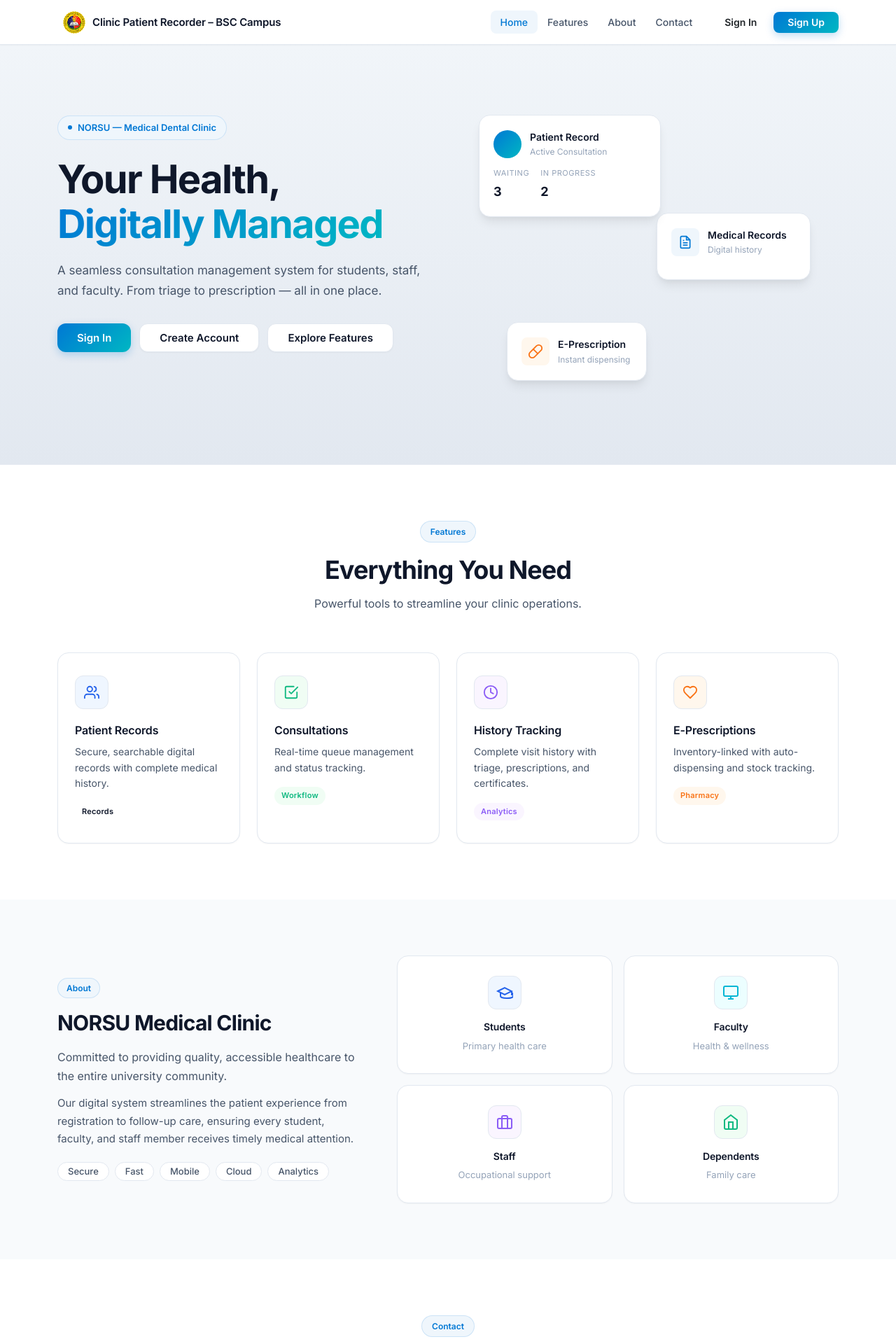
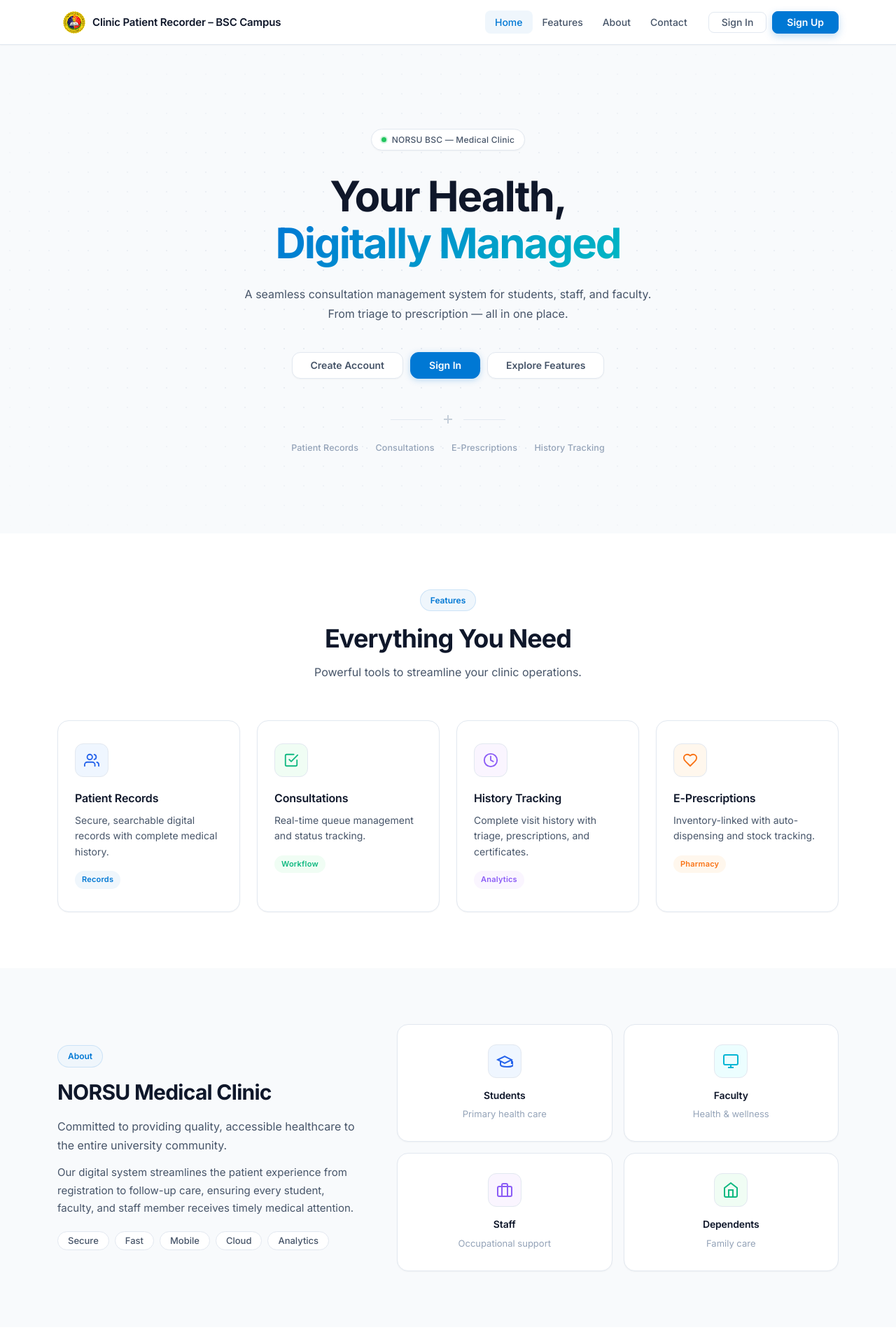
Before and after one commit to usrss/clinic_patient_recorder, a Django app: page / in a window 1280 px wide. Shown: the top 1920 px of the page at 70% size. Run offline with Django 5.2, Linux system fonts and the light colour scheme.

Commit message:
fix some minor issues and typos

```diff
--- a/accounts/templates/accounts/dashboard_admin.html
+++ b/accounts/templates/accounts/dashboard_admin.html
@@ -239,7 +239,7 @@
 
 {# ── Footer ── #}
 <p style="text-align:center;font-size:11px;color:#9ca3af;margin-top:8px;">
-  Negros Oriental State University — Medical Dental Clinic
+  Negros Oriental State University — Medical Clinic
 </p>
 
 {% endblock %}
--- a/accounts/templates/accounts/dashboard_doctor.html
+++ b/accounts/templates/accounts/dashboard_doctor.html
@@ -94,7 +94,7 @@
 </div>
 
 <p style="text-align:center;font-size:11px;color:#9ca3af;">
-  Negros Oriental State University — Medical Dental Clinic
+  Negros Oriental State University — Medical Clinic
 </p>
 
 {% endblock %}
--- a/accounts/templates/accounts/dashboard_frontdesk.html
+++ b/accounts/templates/accounts/dashboard_frontdesk.html
@@ -104,7 +104,7 @@
 </div>
 
 <p style="text-align:center;font-size:11px;color:#9ca3af;">
-  Negros Oriental State University — Medical Dental Clinic
+  Negros Oriental State University — Medical Clinic
 </p>
 
 {% endblock %}
--- a/accounts/templates/accounts/dashboard_nurse.html
+++ b/accounts/templates/accounts/dashboard_nurse.html
@@ -87,7 +87,7 @@
 </div>
 
 <p style="text-align:center;font-size:11px;color:#9ca3af;">
-  Negros Oriental State University — Medical Dental Clinic
+  Negros Oriental State University — Medical Clinic
 </p>
 
 {% endblock %}
--- a/accounts/templates/accounts/login.html
+++ b/accounts/templates/accounts/login.html
@@ -94,7 +94,7 @@
 
     {# Footer #}
     <p style="text-align:center;font-size:11px;color:#9ca3af;margin-top:24px;">
-      Negros Oriental State University — Medical Dental Clinic
+      Negros Oriental State University — Medical Clinic
     </p>
 
   </div>
--- a/accounts/templates/accounts/register.html
+++ b/accounts/templates/accounts/register.html
@@ -13,7 +13,7 @@
   <!-- Branding -->
   <div class="reg-brand">
     <h1>Create Account</h1>
-    <p>NORSU Medical Dental Clinic</p>
+    <p>NORSU Medical Clinic</p>
   </div>
 
   <!-- Messages -->
@@ -407,7 +407,7 @@
   <p class="reg-footer">
     Already have an account? <a href="{% url 'accounts:login' %}">Sign in</a>
   </p>
-  <p class="reg-copy">Negros Oriental State University — Medical Dental Clinic</p>
+  <p class="reg-copy">Negros Oriental State University — Medical Clinic</p>
 
 </div>
 </div>
--- a/certificates/templates/certificates/certificate_fit_to_play.html
+++ b/certificates/templates/certificates/certificate_fit_to_play.html
@@ -190,7 +190,7 @@
         <img src="{% static 'consultations/images/norsu-logo.png' %}" alt="NORSU Logo" class="header-logo">
         <div class="header-text">
           <div class="univ-name">Negros Oriental State University</div>
-          <div class="clinic-name">Medical Dental Clinic</div>
+          <div class="clinic-name">Medical Clinic</div>
           <div class="address">Bayawan City, Negros Oriental, Philippines</div>
         </div>
       </div>
--- a/certificates/templates/certificates/certificate_fit_to_work.html
+++ b/certificates/templates/certificates/certificate_fit_to_work.html
@@ -175,7 +175,7 @@
         <img src="{% static 'consultations/images/norsu-logo.png' %}" alt="NORSU Logo" class="header-logo">
         <div class="header-text">
           <div class="univ-name">Negros Oriental State University</div>
-          <div class="clinic-name">Medical Dental Clinic</div>
+          <div class="clinic-name">Medical Clinic</div>
           <div class="address">Bayawan City, Negros Oriental, Philippines</div>
         </div>
       </div>
--- a/certificates/templates/certificates/certificate_form.html
+++ b/certificates/templates/certificates/certificate_form.html
@@ -110,7 +110,7 @@
 
   {# Footer #}
   <p style="text-align:center;font-size:11px;color:#9ca3af;margin-top:32px;">
-    Negros Oriental State University — Medical Dental Clinic
+    Negros Oriental State University — Medical Clinic
   </p>
 
 </div>
--- a/certificates/templates/certificates/certificate_standard.html
+++ b/certificates/templates/certificates/certificate_standard.html
@@ -175,7 +175,7 @@
         <img src="{% static 'consultations/images/norsu-logo.png' %}" alt="NORSU Logo" class="header-logo">
         <div class="header-text">
           <div class="univ-name">Negros Oriental State University</div>
-          <div class="clinic-name">Medical Dental Clinic</div>
+          <div class="clinic-name">Medical Clinic</div>
           <div class="address">Bayawan City, Negros Oriental, Philippines</div>
         </div>
       </div>
--- a/consultations/templates/consultations/consultation_create.html
+++ b/consultations/templates/consultations/consultation_create.html
@@ -144,7 +144,7 @@
     </form>
   </div>
 
-  <p class="footer-note">Negros Oriental State University — Medical Dental Clinic</p>
+  <p class="footer-note">Negros Oriental State University — Medical Clinic</p>
 
 </div>
 </div>
--- a/consultations/templates/consultations/medical_history.html
+++ b/consultations/templates/consultations/medical_history.html
@@ -285,7 +285,7 @@
   </div>
   {% endif %}
 
-  <p class="footer-note">Negros Oriental State University — Medical Dental Clinic</p>
+  <p class="footer-note">Negros Oriental State University — Medical Clinic</p>
 
 </div>
 </div>
--- a/consultations/templates/consultations/patient_consultation_detail.html
+++ b/consultations/templates/consultations/patient_consultation_detail.html
@@ -340,7 +340,7 @@
   {% endif %}
   {% endwith %}
 
-  <p class="footer-note">Negros Oriental State University — Medical Dental Clinic</p>
+  <p class="footer-note">Negros Oriental State University — Medical Clinic</p>
 
 </div>
 </div>
--- a/consultations/templates/consultations/patient_home.html
+++ b/consultations/templates/consultations/patient_home.html
@@ -270,7 +270,7 @@
   </div>
   {% endif %}
 
-  <p class="footer-note">Negros Oriental State University — Medical Dental Clinic</p>
+  <p class="footer-note">Negros Oriental State University — Medical Clinic</p>
 
 </div>
 </div>
--- a/consultations/templates/consultations/patient_submit.html
+++ b/consultations/templates/consultations/patient_submit.html
@@ -72,7 +72,7 @@
   </div>
 
   <p style="text-align:center;font-size:11px;color:#9ca3af;margin-top:32px;">
-    Negros Oriental State University — Medical Dental Clinic
+    Negros Oriental State University — Medical Clinic
   </p>
 </div>
 </div>
--- a/consultations/templates/consultations/print_consultation.html
+++ b/consultations/templates/consultations/print_consultation.html
@@ -265,7 +265,7 @@
         <img src="{% static 'consultations/images/norsu-logo.png' %}" alt="NORSU Logo" class="header-logo">
         <div class="header-text">
           <div class="univ-name">Negros Oriental State University</div>
-          <div class="clinic-name">Medical Dental Clinic</div>
+          <div class="clinic-name">Medical Clinic</div>
           <div class="address">Bayawan City, Negros Oriental, Philippines</div>
         </div>
       </div>
--- a/consultations/templates/consultations/queue.html
+++ b/consultations/templates/consultations/queue.html
@@ -151,7 +151,9 @@
           <th>Symptoms</th>
           <th>Severity</th>
           <th>Submitted</th>
+           {% if user.role == 'frontdesk' %}
           <th>Action</th>
+          {%endif%}
         </tr>
       </thead>
       <tbody>
@@ -176,10 +178,12 @@
           </td>
           <td style="font-size:11px;color:#94a3b8;white-space:nowrap;">{{ c.created_at|date:"M d, H:i" }}</td>
           <td>
+            {% if user.role == 'frontdesk' %}
             <a href="{% url 'consultations:queue_detail' c.pk %}" class="process-btn">
               Process
               <svg width="12" height="12" fill="none" stroke="currentColor" stroke-width="2.5" viewBox="0 0 24 24"><path d="M9 5l7 7-7 7"/></svg>
             </a>
+            {% endif %}
           </td>
         </tr>
         {% endfor %}
--- a/core/static/core/css/home.css
+++ b/core/static/core/css/home.css
@@ -113,306 +113,212 @@
     border-radius: var(--radius);
     font-size: 14px;
     font-weight: 600;
-    background: linear-gradient(135deg, var(--primary), var(--accent));
-    border: none;
-    box-shadow: var(--shadow-btn);
+    background: var(--primary);
+    border: 1px solid var(--primary);
     color: #fff;
     transition: var(--transition);
 }
 .home-navbar .btn-primary:hover {
-    background: linear-gradient(135deg, var(--primary-hover), #00a3ad);
-    box-shadow: 0 6px 18px rgba(0, 120, 212, 0.35);
+    background: var(--primary-hover);
     transform: translateY(-1px);
+}
+
+.home-navbar .btn-outline {
+    padding: 7px 18px;
+    border-radius: var(--radius);
+    font-size: 14px;
+    font-weight: 500;
+    background: transparent;
+    border: 1px solid var(--border);
+    color: var(--text-secondary);
+    transition: var(--transition);
+    text-decoration: none;
+    display: inline-flex;
+    align-items: center;
+}
+.home-navbar .btn-outline:hover {
+    border-color: var(--primary);
+    color: var(--primary);
+    background: var(--primary-subtle);
 }
 
 /* ── Hero Section ── */
 .hero-section {
-    padding: 80px 0 100px;
+    padding: 120px 0 110px;
     position: relative;
     overflow: hidden;
-    background: linear-gradient(180deg, #f1f5f9 0%, #e2e8f0 100%);
+    background: #f8fafc;
 }
 
-.hero-content {
-    max-width: 560px;
+/* Subtle dot-grid background */
+.hero-grid-bg {
+    position: absolute;
+    inset: 0;
+    background-image: radial-gradient(circle, #cbd5e1 1px, transparent 1px);
+    background-size: 28px 28px;
+    opacity: 0.45;
+    pointer-events: none;
 }
 
+/* Vignette fade over grid edges */
+.hero-section::after {
+    content: '';
+    position: absolute;
+    inset: 0;
+    background: radial-gradient(ellipse 75% 65% at 50% 50%, transparent 20%, #f8fafc 100%);
+    pointer-events: none;
+}
+
+/* Centered layout */
+.hero-center {
+    position: relative;
+    z-index: 1;
+    max-width: 660px;
+    margin: 0 auto;
+    text-align: center;
+}
+
+/* Badge */
 .hero-badge {
     display: inline-flex;
     align-items: center;
     gap: 8px;
-    padding: 6px 14px;
-    background: var(--primary-subtle);
-    color: var(--primary);
+    padding: 5px 14px;
+    background: var(--surface);
+    color: var(--text-secondary);
     border-radius: var(--radius-full);
-    font-size: 13px;
-    font-weight: 600;
-    border: 1px solid rgba(0, 120, 212, 0.15);
+    font-size: 12px;
+    font-weight: 500;
+    border: 1px solid var(--border);
+    margin-bottom: 32px;
+    letter-spacing: 0.02em;
+    box-shadow: var(--shadow-sm);
+}
+
+.hero-badge .dot {
+    width: 7px;
+    height: 7px;
+    border-radius: 50%;
+    background: #22c55e;
+    display: inline-block;
+    flex-shrink: 0;
+    box-shadow: 0 0 0 2px rgba(34, 197, 94, 0.2);
+}
+
+/* Heading */
+.hero-center h1 {
+    font-size: clamp(2.4rem, 6vw, 3.75rem);
+    font-weight: 700;
+    line-height: 1.12;
+    letter-spacing: -0.035em;
+    color: var(--text);
     margin-bottom: 24px;
 }
 
-.hero-badge .dot {
-    width: 6px;
-    height: 6px;
-    border-radius: 50%;
-    background: var(--primary);
-    display: inline-block;
-}
-
-.hero-content h1 {
-    font-size: clamp(2.25rem, 5vw, 3.5rem);
-    font-weight: 700;
-    line-height: 1.15;
-    letter-spacing: -0.03em;
-    color: var(--text);
-    margin-bottom: 20px;
-}
-
-.hero-content h1 .text-gradient {
+.hero-center h1 .text-gradient {
     background: linear-gradient(135deg, var(--primary) 0%, var(--accent) 100%);
     -webkit-background-clip: text;
     -webkit-text-fill-color: transparent;
     background-clip: text;
 }
 
+/* Subtext */
 .hero-sub {
-    font-size: 17px;
+    font-size: 16px;
     color: var(--text-secondary);
-    line-height: 1.7;
-    margin-bottom: 32px;
+    line-height: 1.8;
+    margin-bottom: 40px;
     font-weight: 400;
 }
 
+/* CTA row */
 .hero-cta {
     display: flex;
-    gap: 12px;
+    gap: 10px;
     flex-wrap: wrap;
-    margin-bottom: 40px;
+    justify-content: center;
+    margin-bottom: 52px;
 }
 
 .hero-cta .btn {
-    padding: 12px 28px;
+    padding: 11px 26px;
     border-radius: var(--radius-lg);
     font-weight: 600;
-    font-size: 15px;
+    font-size: 14px;
     display: inline-flex;
     align-items: center;
     gap: 8px;
     transition: var(--transition-md);
+    text-decoration: none;
 }
 
 .hero-cta .btn-primary {
-    background: linear-gradient(135deg, var(--primary) 0%, var(--accent) 100%);
-    border: none;
+    background: var(--primary);
+    border: 1px solid var(--primary);
     color: #fff;
-    box-shadow: var(--shadow-btn);
+    box-shadow: 0 2px 10px rgba(0, 120, 212, 0.25);
 }
 .hero-cta .btn-primary:hover {
-    box-shadow: 0 6px 20px rgba(0, 120, 212, 0.35);
-    transform: translateY(-2px);
+    background: var(--primary-hover);
+    border-color: var(--primary-hover);
+    box-shadow: 0 4px 18px rgba(0, 120, 212, 0.32);
+    transform: translateY(-1px);
+    color: #fff;
 }
 
 .hero-cta .btn-ghost {
     background: var(--surface);
     border: 1px solid var(--border);
-    color: var(--text);
+    color: var(--text-secondary);
     box-shadow: var(--shadow-sm);
 }
 .hero-cta .btn-ghost:hover {
-    background: var(--surface-alt);
+    background: var(--surface);
     border-color: var(--primary);
     color: var(--primary);
     transform: translateY(-1px);
+    box-shadow: var(--shadow);
 }
 
-/* Hero Stats */
-.hero-stats {
+/* Decorative divider */
+.hero-divider {
     display: flex;
     align-items: center;
-    gap: 0;
-    flex-wrap: wrap;
-    background: var(--surface);
-    border: 1px solid var(--border);
-    border-radius: var(--radius-xl);
-    box-shadow: var(--shadow-md);
-    max-width: 480px;
-    overflow: hidden;
+    justify-content: center;
+    gap: 16px;
+    margin-bottom: 24px;
+    color: var(--border);
 }
 
-.hero-stats .hstat {
-    flex: 1;
-    display: flex;
-    flex-direction: column;
-    align-items: center;
-    gap: 4px;
-    padding: 18px 16px;
-    position: relative;
-    min-width: 100px;
-}
-
-.hero-stats .hstat + .hstat::before {
-    content: '';
-    position: absolute;
-    left: 0;
-    top: 25%;
-    height: 50%;
-    width: 1px;
+.hero-divider span {
+    display: block;
+    width: 60px;
+    height: 1px;
     background: var(--border);
 }
 
-.hero-stats .hstat strong {
-    font-size: 24px;
-    font-weight: 700;
-    color: var(--text);
-    line-height: 1;
-    font-variant-numeric: tabular-nums;
-    letter-spacing: -0.02em;
+.hero-divider svg {
+    flex-shrink: 0;
+    color: var(--text-muted);
+    opacity: 0.5;
 }
 
-.hero-stats .hstat span {
-    font-size: 11px;
-    color: var(--text-muted);
-    font-weight: 500;
-    text-transform: uppercase;
-    letter-spacing: 0.05em;
-}
-
-/* Hero Visual */
-.hero-visual {
-    position: relative;
-    height: 420px;
+/* Feature pill row */
+.hero-meta {
     display: flex;
     align-items: center;
     justify-content: center;
+    flex-wrap: wrap;
+    gap: 10px;
+    font-size: 12.5px;
+    color: var(--text-muted);
+    font-weight: 500;
+    letter-spacing: 0.01em;
 }
 
-.hero-card {
-    background: var(--surface);
-    border: 1px solid var(--border);
-    border-radius: var(--radius-xl);
-    padding: 20px;
-    box-shadow: var(--shadow-lg);
-    position: absolute;
-    transition: var(--transition-md);
-}
-
-.hero-card:hover {
-    transform: translateY(-4px);
-    box-shadow: var(--shadow-xl);
-}
-
-.hero-card .card-header {
-    display: flex;
-    align-items: center;
-    gap: 12px;
-    margin-bottom: 12px;
-}
-
-.hero-card .avatar {
-    width: 40px;
-    height: 40px;
-    border-radius: 50%;
-    background: linear-gradient(135deg, var(--primary), var(--accent));
-}
-
-.hero-card .card-info .card-title {
+.hero-meta .sep {
+    color: var(--border);
     font-size: 14px;
-    font-weight: 600;
-    color: var(--text);
-}
-
-.hero-card .card-info .card-sub {
-    font-size: 12px;
-    color: var(--text-muted);
-}
-
-.hero-card .icon-wrap {
-    width: 40px;
-    height: 40px;
-    border-radius: var(--radius);
-    background: var(--primary-subtle);
-    display: flex;
-    align-items: center;
-    justify-content: center;
-    color: var(--primary);
-}
-
-.hero-card .stat-row {
-    display: flex;
-    gap: 16px;
-}
-
-.hero-card .stat .stat-label {
-    font-size: 11px;
-    color: var(--text-muted);
-    text-transform: uppercase;
-    letter-spacing: 0.05em;
-    margin-bottom: 4px;
-}
-
-.hero-card .stat .stat-value {
-    font-size: 18px;
-    font-weight: 700;
-    color: var(--text);
-}
-
-.hero-card.card-1 {
-    width: 260px;
-    top: 20px;
-    left: 20px;
-    z-index: 3;
-}
-
-.hero-card.card-2 {
-    width: 220px;
-    top: 160px;
-    right: 40px;
-    z-index: 2;
-}
-
-.hero-card.card-3 {
-    width: 200px;
-    bottom: 20px;
-    left: 60px;
-    z-index: 1;
-    display: flex;
-    align-items: center;
-    gap: 12px;
-}
-
-.progress-ring {
-    position: relative;
-    width: 50px;
-    height: 50px;
-}
-
-.progress-ring svg {
-    transform: rotate(-90deg);
-    width: 50px;
-    height: 50px;
-}
-
-.progress-ring .circle-bg {
-    fill: none;
-    stroke: var(--border);
-    stroke-width: 3;
-}
-
-.progress-ring .circle {
-    fill: none;
-    stroke: var(--primary);
-    stroke-width: 3;
-    stroke-linecap: round;
-}
-
-.progress-text {
-    position: absolute;
-    top: 50%;
-    left: 50%;
-    transform: translate(-50%, -50%);
-    font-size: 12px;
-    font-weight: 700;
-    color: var(--primary);
 }
 
 /* ── Section Header ── */
@@ -421,7 +327,8 @@
     margin-bottom: 56px;
 }
 
-.section-header .badge-pill {
+.section-header .badge-pill,
+.badge-pill {
     display: inline-flex;
     align-items: center;
     gap: 6px;
@@ -511,42 +417,8 @@
     font-size: 11px;
     font-weight: 600;
     letter-spacing: 0.02em;
-}
-
-/* ── Stats Strip ── */
-.stats-strip {
-    background: linear-gradient(135deg, #062d5e 0%, #0078d4 55%, #00b7c3 100%);
-    padding: 56px 0;
-    position: relative;
-    overflow: hidden;
-}
-
-.stats-strip::before {
-    content: '';
-    position: absolute;
-    inset: 0;
-    background:
-        radial-gradient(ellipse 500px 300px at 80% 50%, rgba(255,255,255,0.06) 0%, transparent 70%),
-        radial-gradient(ellipse 300px 300px at 20% 50%, rgba(255,255,255,0.04) 0%, transparent 70%);
-    pointer-events: none;
-}
-
-.stat-item { text-align: center; position: relative; z-index: 1; }
-.stat-item strong {
-    font-size: 2.5rem;
-    font-weight: 700;
-    color: #fff;
-    display: block;
-    margin-bottom: 8px;
-    font-variant-numeric: tabular-nums;
-    letter-spacing: -0.03em;
-}
-.stat-item span {
-    font-size: 13px;
-    color: rgba(255,255,255,0.75);
-    font-weight: 500;
-    letter-spacing: 0.03em;
-    text-transform: uppercase;
+    background: var(--primary-subtle);
+    color: var(--primary);
 }
 
 /* ── About Section ── */
--- a/core/templates/core/base.html
+++ b/core/templates/core/base.html
@@ -5,7 +5,7 @@
   <meta charset="UTF-8">
   <meta name="viewport" content="width=device-width, initial-scale=1.0">
   <meta name="description" content="Clinic Recorder — NORSU Medical Dental Clinic digital consultation management system">
-  <title>{% block title %}Clinic Patient Recorder — NORSU Medical Dental Clinic{% endblock %}</title>
+  <title>{% block title %}Clinic Patient Recorder — NORSU Medical Clinic{% endblock %}</title>
 
   <!-- Bootstrap 5 -->
   <link href="https://cdn.jsdelivr.net/npm/bootstrap@5.3.3/dist/css/bootstrap.min.css" rel="stylesheet">
--- a/core/templates/core/home.html
+++ b/core/templates/core/home.html
@@ -50,71 +50,46 @@
      HERO SECTION
 ═══════════════════════════════════════════ -->
 <section id="home" class="hero-section">
+  <div class="hero-grid-bg" aria-hidden="true"></div>
+
   <div class="container">
-    <div class="row align-items-center g-5">
+    <div class="hero-center">
 
-      <div class="col-lg-6">
-        <div class="hero-content">
       <div class="hero-badge">
         <span class="dot"></span>
-            NORSU — Medical Dental Clinic
+        NORSU BSC — Medical Clinic
       </div>
+
       <h1>Your Health,<br><span class="text-gradient">Digitally Managed</span></h1>
+
       <p class="hero-sub">
-            A seamless consultation management system for students, staff, and faculty. From triage to prescription — all in one place.
+        A seamless consultation management system for students, staff, and faculty.<br>
+        From triage to prescription — all in one place.
       </p>
+
       <div class="hero-cta">
+        <a href="{% url 'accounts:register' %}" class="btn btn-ghost btn-lg">Create Account</a>
         <a href="{% url 'accounts:login' %}" class="btn btn-primary btn-lg">Sign In</a>
-            <a href="{% url 'accounts:register' %}" class="btn btn-ghost btn-lg">Create Account</a>
         <a href="#features" class="btn btn-ghost btn-lg">Explore Features</a>
       </div>
-        </div>
+
+      <div class="hero-divider" aria-hidden="true">
+        <span></span>
+        <svg width="12" height="12" viewBox="0 0 12 12" fill="none">
+          <rect x="5" y="0" width="2" height="12" fill="currentColor"/>
+          <rect x="0" y="5" width="12" height="2" fill="currentColor"/>
+        </svg>
+        <span></span>
       </div>
 
-      <div class="col-lg-6 d-none d-lg-block">
-        <div class="hero-visual">
-          <div class="hero-card card-1">
-            <div class="card-header">
-              <div class="avatar"></div>
-              <div class="card-info">
-                <div class="card-title">Patient Record</div>
-                <div class="card-sub">Active Consultation</div>
-              </div>
-            </div>
-            <div class="card-body">
-              <div class="stat-row">
-                <div class="stat">
-                  <div class="stat-label">Waiting</div>
-                  <div class="stat-value">3</div>
-                </div>
-                <div class="stat">
-                  <div class="stat-label">In Progress</div>
-                  <div class="stat-value">2</div>
-                </div>
-              </div>
-            </div>
-          </div>
-          <div class="hero-card card-2">
-            <div class="card-header">
-              <div class="icon-wrap">
-                <svg width="20" height="20" viewBox="0 0 24 24" fill="none" stroke="currentColor" stroke-width="2"><path d="M14 2H6a2 2 0 0 0-2 2v16a2 2 0 0 0 2 2h12a2 2 0 0 0 2-2V8z"/><polyline points="14 2 14 8 20 8"/><line x1="16" y1="13" x2="8" y2="13"/><line x1="16" y1="17" x2="8" y2="17"/><polyline points="10 9 9 9 8 9"/></svg>
-              </div>
-              <div class="card-info">
-                <div class="card-title">Medical Records</div>
-                <div class="card-sub">Digital history</div>
-              </div>
-            </div>
-          </div>
-          <div class="hero-card card-3">
-            <div class="icon-wrap" style="background:#fff7ed;color:#f97316;">
-              <svg width="22" height="22" viewBox="0 0 24 24" fill="none" stroke="currentColor" stroke-width="2" stroke-linecap="round" stroke-linejoin="round"><path d="M10.5 20.5l10-10a4.95 4.95 0 1 0-7-7l-10 10a4.95 4.95 0 1 0 7 7Z"/><path d="M8.5 8.5l7 7"/></svg>
-            </div>
-            <div class="card-info">
-              <div class="card-title">E-Prescription</div>
-              <div class="card-sub">Instant dispensing</div>
-            </div>
-          </div>
-        </div>
+      <div class="hero-meta">
+        <span>Patient Records</span>
+        <span class="sep">·</span>
+        <span>Consultations</span>
+        <span class="sep">·</span>
+        <span>E-Prescriptions</span>
+        <span class="sep">·</span>
+        <span>History Tracking</span>
       </div>
 
     </div>
@@ -307,5 +282,4 @@
 
 {% block extra_js %}
 <script src="{% static 'core/js/home.js' %}"></script>
-
 {% endblock %}
```
Also changed, not shown: other parts of core/static/core/css/home.css (+9 -22 lines). Lines whose indentation alone changed are shown as unchanged.
